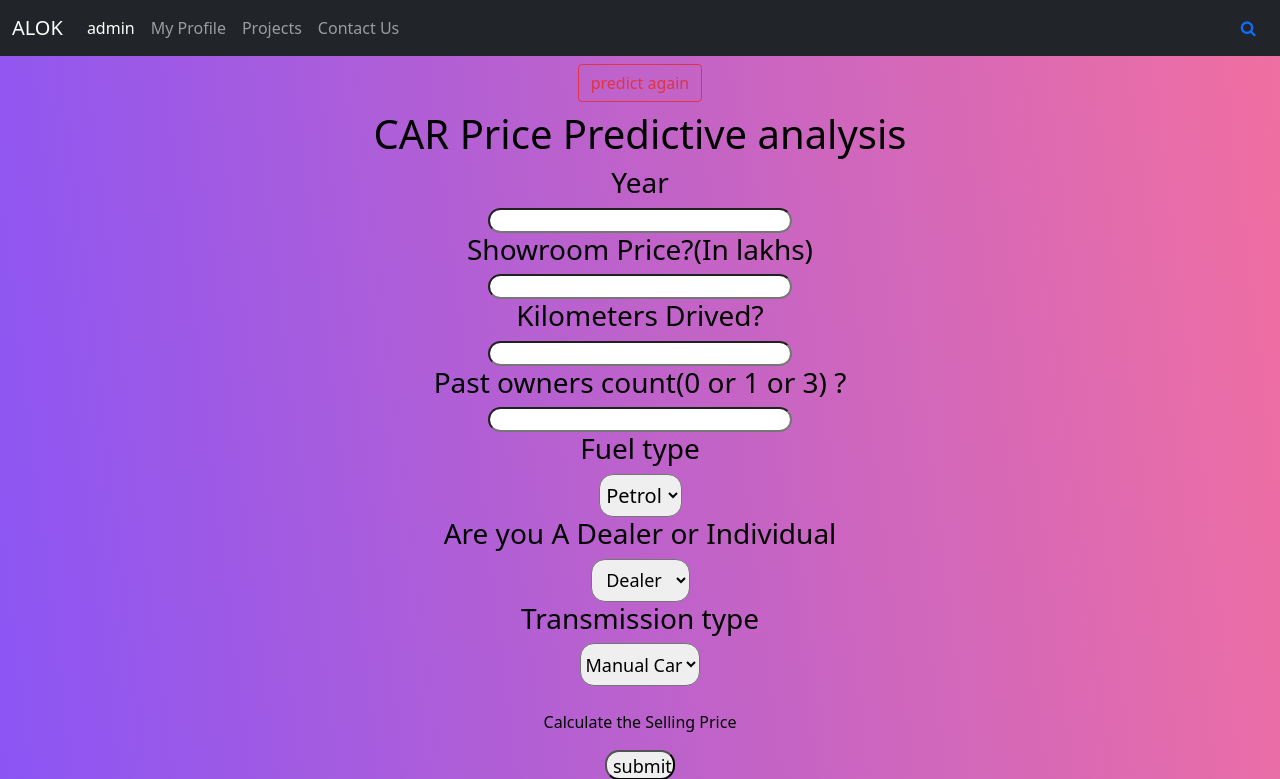
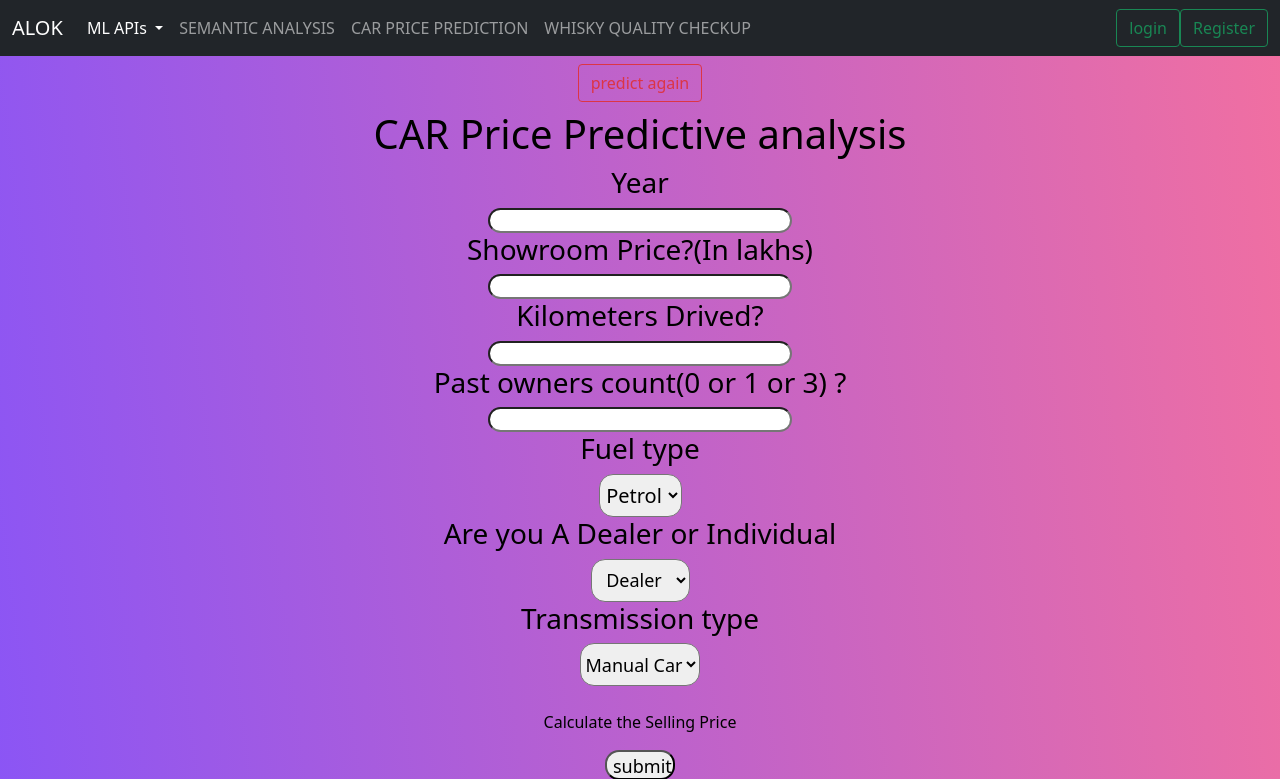
Before and after one commit to alokknight/Youtube-Search, a Django app: page /carprice/ in a window 1280 px wide. Shown: the top 779 px of the page. Run offline with Django 3.2, Linux system fonts and the light colour scheme; parts of the project's set-up code (start-up, migrations or seed data) failed here and were passed over; some libraries are stand-ins or nearby versions.

Commit message:
modified views

```diff
--- a/backend/urls.py
+++ b/backend/urls.py
@@ -44,13 +44,13 @@ schema_view = get_schema_view(
 urlpatterns = [
     # # API url
     # path("api/", include(router.urls)),
-    path("api/whisky/",WhiskyView.as_view(),name="whiskyapi"),
-    path("api/car/",CarpriceView.as_view() ,name="carpriceapi"),
-    path('api/semantic/', SemanticView.as_view(), name="semantic"),
+    path("api/v1/whisky/",   WhiskyView.as_view(),   name="whiskyapi"),
+    path("api/v1/car/",      CarpriceView.as_view(), name="carpriceapi"),
+    path('api/v1/semantic/', SemanticView.as_view(), name="semanticapi"),
 
     ##
     path('', include('semanticAnalysis.urls')),
-    path('', include('whiskyApp.urls')),
+    path('whisky/', include('whiskyApp.urls')),
     path('carprice/', include('carprice.urls')),
     path("admin/", admin.site.urls),
     path(
--- a/carprice/templates/carprice/base.html
+++ b/carprice/templates/carprice/base.html
@@ -30,43 +30,50 @@ body {
     {% comment %} <a class="navbar-brand" href="http://www.linkedin.com/in/alokknight">ALOK</a> {% endcomment %}
     <a class="navbar-brand" href="/about/">ALOK</a>
 
+
     <button class="navbar-toggler" type="button" data-bs-toggle="collapse" data-bs-target="#navbarSupportedContent" aria-controls="navbarSupportedContent" aria-expanded="false" aria-label="Toggle navigation">
       <span class="navbar-toggler-icon"></span>
     </button>
     <div class="collapse navbar-collapse" id="navbarSupportedContent">
       <ul class="navbar-nav me-auto mb-2 mb-lg-0">
-        <li class="nav-item">
-          <a class="nav-link active" aria-current="page" href="/admin/">admin</a>
-        </li>
-
-
-        <li class="nav-item">
-          <a class="nav-link" href="/profile/">My Profile</a>
+        <li class="nav-item dropdown">
+          <a class="nav-link dropdown-toggle active" href="/apis/" id="navbarDropdown" role="button" data-bs-toggle="dropdown" aria-expanded="false">
+          ML APIs
+          </a>
+          <ul class="dropdown-menu" aria-labelledby="navbarDropdown">
+            <li><a class="dropdown-item" href="{% url 'carpriceapi' %}">CAR PRICE PREDICTION API</a></li>
+            <li><a class="dropdown-item" href="{% url 'semanticapi' %}">SEMANTIC ANALYSIS API</a></li>
+            <li><a class="dropdown-item" href="{% url 'whiskyapi' %}">WHISKY QUALITY CHECKUP API</a></li>
+            <li><hr class="dropdown-divider"></li>
+            <li><a class="dropdown-item" href="#">Somthing else</a></li>
+          </ul>
         </li>
 
         <li class="nav-item">
-          <a class="nav-link" href="/projects/">Projects</a>
+          <a class="nav-link" aria-current="page" href="{% url 'semantic' %}">SEMANTIC ANALYSIS</a>
         </li>
 
         <li class="nav-item">
-          <a class="nav-link" href="/contact/">Contact Us</a>
+          <a class="nav-link" href="{% url 'carprice' %}">CAR PRICE PREDICTION</a>
         </li>
+
+        <li class="nav-item">
+          <a class="nav-link" href={% url 'whiskyApp:whisky' %}>WHISKY QUALITY CHECKUP</a>
+        </li>
+      </ul>
 
 
 
-      </ul>
-      <li><a href="#"><i class="fa fa-search "></i></a></li>&nbsp &nbsp
+      {% if user.is_authenticated %}
+      <p style="color: white ;"> Welcome &nbsp <strong>{{ request.user}} &nbsp &nbsp </strong></p>
+      <button class="btn btn-outline-success" onclick="window.location.href='/auth/login/'" type="login">Logout</button>
 
-
-      {% if user.is_authenticated %}
-      <p style="color: white ;"> Welcome &nbsp <strong>&nbsp &nbsp </strong></p>
-      <button class="btn btn-outline-success" onclick="window.location.href='{% url 'logout' %}'" type="logout">Logout</button>
-      <button class="btn btn-outline-success" onclick="window.location.href='{% url 'login' %}'" type="login">login</button>
-      <button class="btn btn-outline-success" onclick="window.location.href='{% url 'register' %}'" type="register">Register</button>
       {% else %}
 
+      <button class="btn btn-outline-success" onclick="window.location.href='/auth/login/'" type="login">login</button>
+      <button class="btn btn-outline-success" onclick="window.location.href='/auth/register/'" type="login">Register</button>
+      {% endif %}
 
-      {% endif %}
 
     </div>
   </div>
--- a/carprice/urls.py
+++ b/carprice/urls.py
@@ -4,7 +4,7 @@ from rest_framework.urlpatterns import format_suffix_patterns
 from . import views
 
 
-app_name='carprice'
+# app_name='carprice'
 # router = routers.DefaultRouter()
 # router.register(r'carprice', views.carprice,'carpriceapi')
 # urlpatterns = carpricerouter.urls
@@ -15,4 +15,4 @@ urlpatterns = [
     path('carpricehome/',views.carpriceHome,name='carpricehome'),
     path('carpriceprediction/', views.carpriceprediction,name='carpriceprediction'),
 ]
-urlpatterns = format_suffix_patterns(urlpatterns)
+# urlpatterns = format_suffix_patterns(urlpatterns)
--- a/carprice/views.py
+++ b/carprice/views.py
@@ -96,12 +96,12 @@ def carprice(request):
     if request.method == "POST":
         Year=0
 
-        Year            = int  (request.data.get('Year'))
-        Present_Price   = float(request.data.get('Present_Price'))
-        Kms_Driven      = int  (request.data.get('Kms_Driven'))
-        Owner           = int  (request.data.get('Owner'))
+        Year            = int  (request.POST.get('Year'))
+        Present_Price   = float(request.POST.get('Present_Price'))
+        Kms_Driven      = int  (request.POST.get('Kms_Driven'))
+        Owner           = int  (request.POST.get('Owner'))
 
-        Fuel_Type_Petrol= request.data.get("Fuel_Type_Petrol")
+        Fuel_Type_Petrol= request.POST.get("Fuel_Type_Petrol")
         if(Fuel_Type_Petrol=='Petrol'):
             Fuel_Type_Diesel=0
             Fuel_Type_Petrol=1
@@ -116,14 +116,14 @@ def carprice(request):
         Year= date.today().year - Year
         print(Year)
 
-        Seller_Type_Individual=request.data.get('Seller_Type_Individual')
+        Seller_Type_Individual=request.POST.get('Seller_Type_Individual')
         if(Seller_Type_Individual=="Individual"):
             Seller_Type_Individual=1
         else:
             Seller_Type_Individual=0
 
 
-        Transmission_Mannual=request.data.get('Transmission_Mannual')
+        Transmission_Mannual=request.POST.get('Transmission_Mannual')
         if(Transmission_Mannual=='Mannual'):
             Transmission_Mannual=1
         else:
--- a/semanticAnalysis/urls.py
+++ b/semanticAnalysis/urls.py
@@ -2,6 +2,6 @@ from django.contrib import admin
 from django.urls import path
 from semanticAnalysis import views
 urlpatterns = [
-    path('',views.semantic, name='home'),
+    path('',views.semantic, name='semantic'),
 
 ]
--- a/whiskyApp/templates/whiskyApp/index.html
+++ b/whiskyApp/templates/whiskyApp/index.html
@@ -16,7 +16,7 @@
             <img src='{% static "Images/logo.jpg"%}' alt="Logo">
         </div>
         <ul>
-            <li class="item"><a href="">Home</a></li>
+            <li class="item"><a href="/">Home</a></li>
             <li class="item"><a href="#form">Form</a></li>
             <li class="item"><a href="#wines-container">Best WHISKY</a></li>
             <li class="item"><a href="#client-section">Our Clients</a></li>
@@ -32,7 +32,8 @@
     <section id="form">
         <h2 class="h-primary center"> Fill the details</h2>
         <div id="form-box">
-            <form action="/" method="post">{% csrf_token %}
+            <form action="{% url 'whiskyApp:whisky' %}" method="post">
+                {% csrf_token %}
                 <div class="form-group">
                     <label for = "alchohol_content">Alchohol Content: </label><br>
                     <input type="Number" name="alchohol_content" id="alchohol_content" placeholder="Enter a Number" step="0.01" min="0" max="1000" required="true">
--- a/whiskyApp/urls.py
+++ b/whiskyApp/urls.py
@@ -4,5 +4,5 @@ from . import views
 app_name='whiskyApp'
 # urlpatterns += [
 urlpatterns = [
-    path('', views.index, name="index"),
+    path('', views.index, name="whisky"),
 ]
```
Also changed, not shown: semanticAnalysis/templates/base.html (+15 -8 lines), semanticAnalysis/templates/index.html (+13 -5 lines), whiskyApp/views.py (+15 -14 lines), 1 other file.
